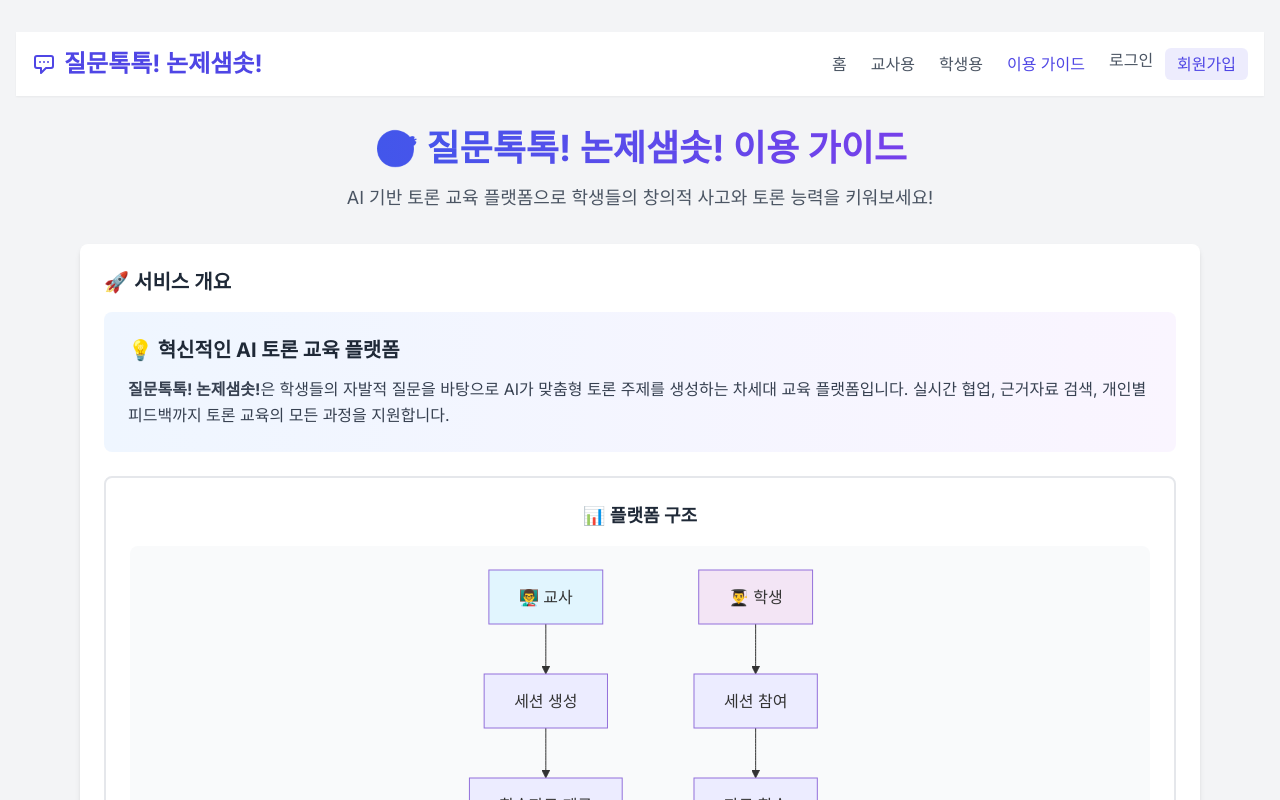
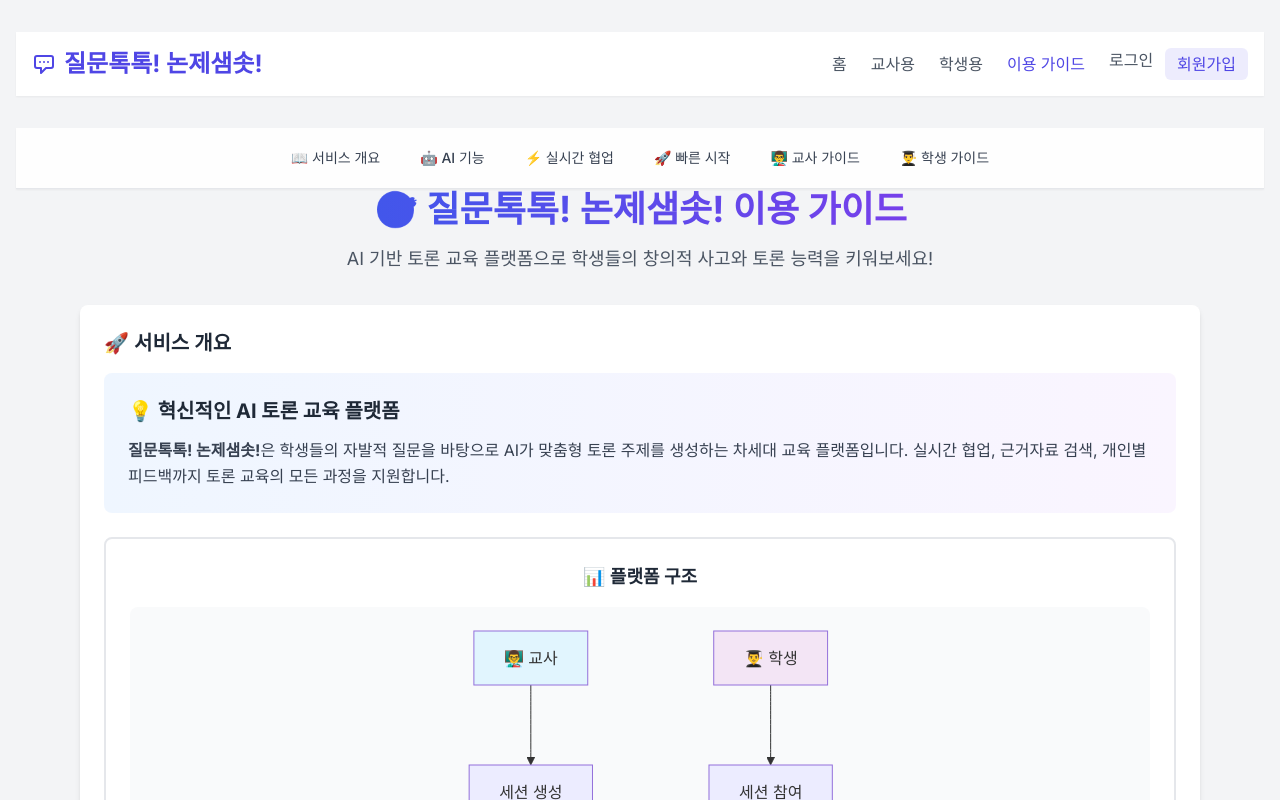
Before and after one commit to reallygood83/theme, a Next.js app: page /guide in a window 1280 px wide. Shown: the top 800 px of the page. Built offline with nearby package versions, Linux system fonts and the light colour scheme; no server answers.

Commit message:
feat: 이용가이드 UX 개선 - 네비게이션 추가, 문의섹션 삭제, 다이어그램 가독성 향상

```diff
--- a/app/guide/page.tsx
+++ b/app/guide/page.tsx
@@ -5,9 +5,61 @@ import { Card } from '@/components/common/Card'
 import MermaidDiagram from '@/components/common/MermaidDiagram'
 
 export default function GuidePage() {
+  const scrollToSection = (sectionId: string) => {
+    const element = document.getElementById(sectionId);
+    if (element) {
+      element.scrollIntoView({ behavior: 'smooth' });
+    }
+  };
+
   return (
     <>
       <Header />
+
+      {/* 네비게이션 바 */}
+      <nav className="sticky top-0 z-50 bg-white/90 backdrop-blur-sm border-b border-gray-200 shadow-sm">
+        <div className="max-w-6xl mx-auto px-4">
+          <div className="flex flex-wrap justify-center gap-2 py-3">
+            <button
+              onClick={() => scrollToSection('overview')}
+              className="px-4 py-2 text-sm font-medium text-gray-700 hover:text-blue-600 hover:bg-blue-50 rounded-lg transition-colors"
+            >
+              📖 서비스 개요
+            </button>
+            <button
+              onClick={() => scrollToSection('ai-features')}
+              className="px-4 py-2 text-sm font-medium text-gray-700 hover:text-orange-600 hover:bg-orange-50 rounded-lg transition-colors"
+            >
+              🤖 AI 기능
+            </button>
+            <button
+              onClick={() => scrollToSection('collaboration')}
+              className="px-4 py-2 text-sm font-medium text-gray-700 hover:text-green-600 hover:bg-green-50 rounded-lg transition-colors"
+            >
+              ⚡ 실시간 협업
+            </button>
+            <button
+              onClick={() => scrollToSection('quick-start')}
+              className="px-4 py-2 text-sm font-medium text-gray-700 hover:text-indigo-600 hover:bg-indigo-50 rounded-lg transition-colors"
+            >
+              🚀 빠른 시작
+            </button>
+            <button
+              onClick={() => scrollToSection('teacher-guide')}
+              className="px-4 py-2 text-sm font-medium text-gray-700 hover:text-blue-600 hover:bg-blue-50 rounded-lg transition-colors"
+            >
+              👨‍🏫 교사 가이드
+            </button>
+            <button
+              onClick={() => scrollToSection('student-guide')}
+              className="px-4 py-2 text-sm font-medium text-gray-700 hover:text-purple-600 hover:bg-purple-50 rounded-lg transition-colors"
+            >
+              👨‍🎓 학생 가이드
+            </button>
+          </div>
+        </div>
+      </nav>
+
       <div className="max-w-6xl mx-auto space-y-8 px-4">
         <div className="text-center space-y-4">
           <h1 className="text-4xl font-bold bg-gradient-to-r from-blue-600 to-purple-600 bg-clip-text text-transparent">
@@ -19,6 +71,7 @@ export default function GuidePage() {
         </div>
 
         {/* 서비스 개요 */}
+        <div id="overview">
           <Card title="🚀 서비스 개요">
           <div className="space-y-6">
             <div className="bg-gradient-to-r from-blue-50 to-purple-50 p-6 rounded-lg">
@@ -80,8 +133,10 @@ export default function GuidePage() {
             </div>
            </div>
           </Card>
+        </div>
 
         {/* AI 기능 상세 가이드 */}
+        <div id="ai-features">
           <Card title="🤖 AI 기반 핵심 기능">
           <div className="space-y-8">
             <div className="bg-gradient-to-r from-orange-50 to-yellow-50 p-6 rounded-lg">
@@ -199,8 +254,10 @@ export default function GuidePage() {
             </div>
           </div>
           </Card>
+        </div>
 
         {/* 실시간 기능 가이드 */}
+        <div id="collaboration">
           <Card title="⚡ 실시간 협업 기능">
           <div className="space-y-8">
             <div className="bg-gradient-to-r from-green-50 to-teal-50 p-6 rounded-lg">
@@ -299,8 +356,10 @@ export default function GuidePage() {
             </div>
           </div>
           </Card>
+        </div>
 
         {/* 시작하기 가이드 */}
+        <div id="quick-start">
           <Card title="🚀 빠른 시작 가이드">
           <div className="space-y-8">
             <div className="bg-gradient-to-r from-indigo-50 to-blue-50 p-6 rounded-lg">
@@ -418,36 +477,12 @@ export default function GuidePage() {
             </div>
           </div>
           </Card>
+        </div>
 
-        {/* 문의 및 지원 */}
-        <Card title="📞 문의 및 지원">
-          <div className="bg-gradient-to-r from-gray-50 to-blue-50 p-6 rounded-lg text-center">
-            <h3 className="text-xl font-bold mb-4 text-gray-800">🤝 언제든 도움이 필요하시면 연락주세요!</h3>
-            <p className="text-gray-600 mb-6">
-              질문톡톡! 논제샘솟! 사용 중 궁금한 점이나 기술적 문제가 있으시면
-              언제든지 문의해 주세요. 더 나은 토론 교육을 위해 지속적으로 개선해 나가겠습니다.
-            </p>
-            <div className="flex flex-col sm:flex-row gap-4 justify-center items-center">
-              <div className="bg-white p-4 rounded-lg shadow-sm">
-                <div className="text-2xl mb-2">📧</div>
-                <h4 className="font-semibold text-gray-800">이메일 문의</h4>
-                <p className="text-sm text-gray-600">support@questiontalk.edu</p>
-              </div>
-              <div className="bg-white p-4 rounded-lg shadow-sm">
-                <div className="text-2xl mb-2">💬</div>
-                <h4 className="font-semibold text-gray-800">실시간 채팅</h4>
-                <p className="text-sm text-gray-600">평일 09:00-18:00</p>
-              </div>
-              <div className="bg-white p-4 rounded-lg shadow-sm">
-                <div className="text-2xl mb-2">📚</div>
-                <h4 className="font-semibold text-gray-800">사용자 매뉴얼</h4>
-                <p className="text-sm text-gray-600">상세 가이드 다운로드</p>
-              </div>
-            </div>
-          </div>
-        </Card>
+
 
         {/* 교사용 가이드 */}
+        <div id="teacher-guide">
           <Card title="👨‍🏫 교사용 완벽 가이드">
           <div className="space-y-8">
             <div className="bg-gradient-to-r from-blue-50 to-indigo-50 p-6 rounded-lg">
@@ -493,7 +528,7 @@ export default function GuidePage() {
               <h4 className="text-lg font-semibold mb-4 text-center text-blue-800">📋 교사 워크플로우</h4>
               <div className="bg-gray-50 p-4 rounded-lg">
                 <MermaidDiagram
-                  chart={`flowchart LR
+                  chart={`flowchart TD
     A[📚 학습자료 준비] --> B[🔗 세션 생성]
     B --> C[👥 학생 초대]
     C --> D[📝 질문 수집 모니터링]
@@ -565,8 +600,10 @@ export default function GuidePage() {
             </div>
           </div>
           </Card>
+        </div>
 
         {/* 학생용 가이드 */}
+        <div id="student-guide">
           <Card title="👨‍🎓 학생용 완벽 가이드">
           <div className="space-y-8">
             <div className="bg-gradient-to-r from-purple-50 to-pink-50 p-6 rounded-lg">
@@ -612,7 +649,7 @@ export default function GuidePage() {
               <h4 className="text-lg font-semibold mb-4 text-center text-purple-800">🎯 학생 학습 여정</h4>
               <div className="bg-gray-50 p-4 rounded-lg">
                 <MermaidDiagram
-                  chart={`flowchart LR
+                  chart={`flowchart TD
     A[🔗 세션 참여] --> B[📖 자료 학습]
     B --> C[❓ 질문 작성]
     C --> D[👀 다른 질문 확인]
@@ -685,6 +722,7 @@ export default function GuidePage() {
             </div>
           </div>
           </Card>
+        </div>
 
         <div className="grid grid-cols-1 md:grid-cols-2 gap-6">
           <Card title="교사 가이드">
--- a/components/common/MermaidDiagram.tsx
+++ b/components/common/MermaidDiagram.tsx
@@ -19,11 +19,13 @@ export default function MermaidDiagram({ chart, className = '' }: MermaidDiagram
         theme: 'default',
         securityLevel: 'loose',
         fontFamily: 'inherit',
-        fontSize: 14,
+        fontSize: 16,
         flowchart: {
           useMaxWidth: true,
           htmlLabels: true,
-          curve: 'basis'
+          curve: 'basis',
+          nodeSpacing: 80,
+          rankSpacing: 80
         }
       });
 
```
Lines whose indentation alone changed are shown as unchanged.
